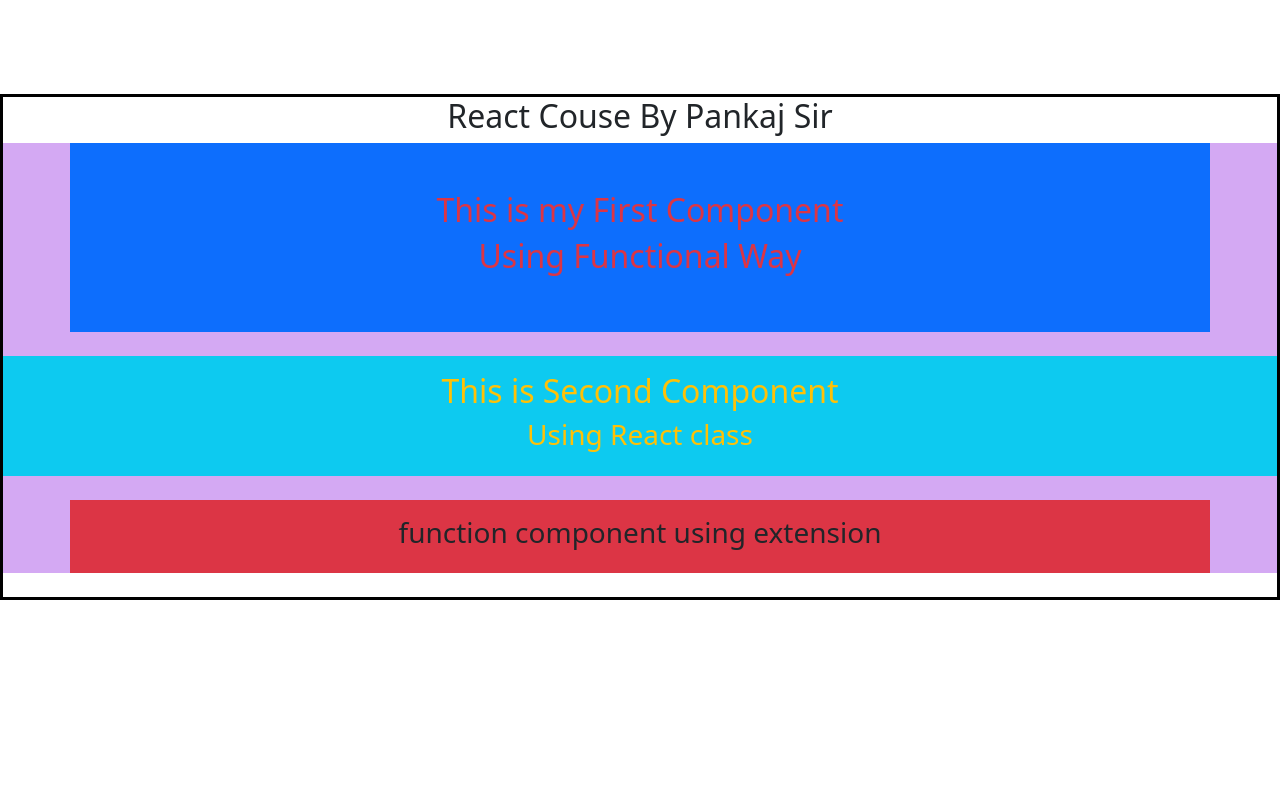
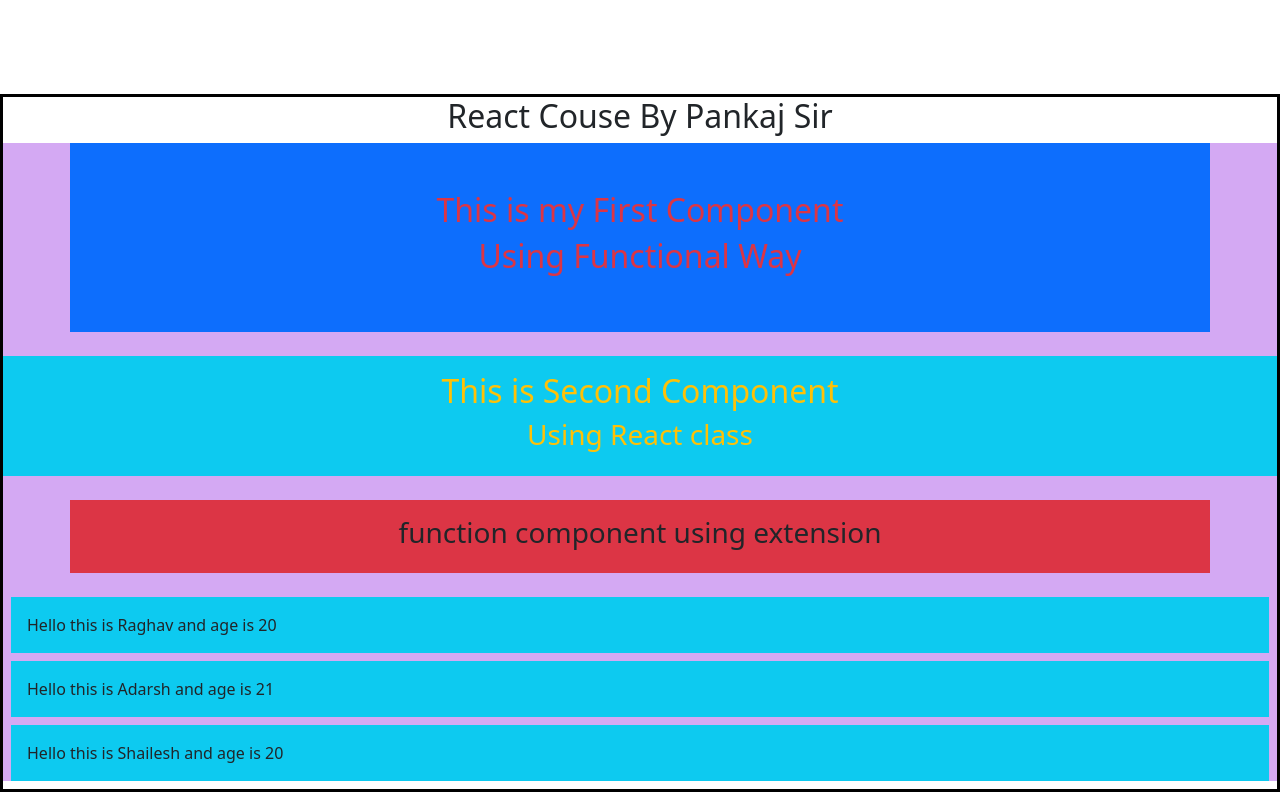
Before and after one commit to Raghav-Verma25/React-js, a React (Create React App) app: page / in a window 1280 px wide. Shown: the part 4032-4824 px from the top of the page. Before the commit the page ends 4632 px from the top, so only its background shows below. Built offline with nearby package versions, Linux system fonts and the light colour scheme; some icons are missing.

Commit message:
props in react

```diff
--- a/src/App2.js
+++ b/src/App2.js
@@ -3,6 +3,7 @@ import Custom3Component1 from "./Component2/Custom3Component";
 import FirstComponent from "./Component2/FirstComponent"
 import SecondComponent from "./Component2/SecondComponent";
 import '../node_modules/bootstrap/dist/css/bootstrap.css'
+import Student from "./Component2/Student";
 
 function App2(){
     return(
@@ -12,8 +13,10 @@ function App2(){
     <SecondComponent/>
     <br />
     <Custom3Component1/>
-    {/* <Custom3Component2/> */}
 
+    <Student name="Raghav" age={20}/>
+    <Student name="Adarsh" age={21}/>
+    <Student name="Shailesh" age={20}/>
     </>
 
     )
--- /dev/null
+++ b/src/Component2/Student.js
@@ -0,0 +1,9 @@
+import React from 'react'
+
+export default function Student(props) {
+  return (
+    <div>
+        <div className='bg-info m-2 p-3'>Hello this is {props.name} and age is {props.age}</div>
+    </div>
+  )
+}
```
